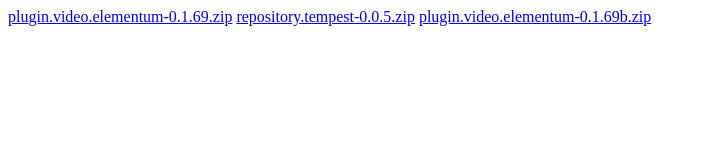
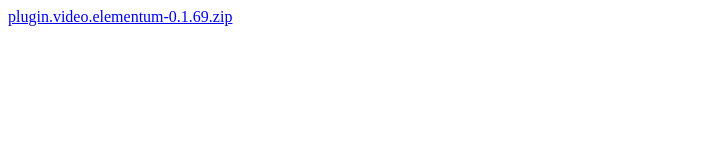
Before and after one commit to warwolf666/warwolf666.github.io, a plain HTML site: page kodi/index.html in a window 1280 px wide. Shown: the whole page, without its empty margins (0-705 px from the left). Drawn offline with Linux system fonts and the light colour scheme.

Commit message:
no message

```diff
--- a/kodi/index.html
+++ b/kodi/index.html
@@ -1,3 +1 @@
 <a href="plugin.video.elementum-0.1.69.zip">plugin.video.elementum-0.1.69.zip</a>
-<a href="repository.tempest-0.0.5.zip">repository.tempest-0.0.5.zip</a>
-<a href="https://github.com/elgatito/plugin.video.elementum/releases/download/v0.1.69/plugin.video.elementum-0.1.69.android_arm.zip">plugin.video.elementum-0.1.69b.zip</a>
```
